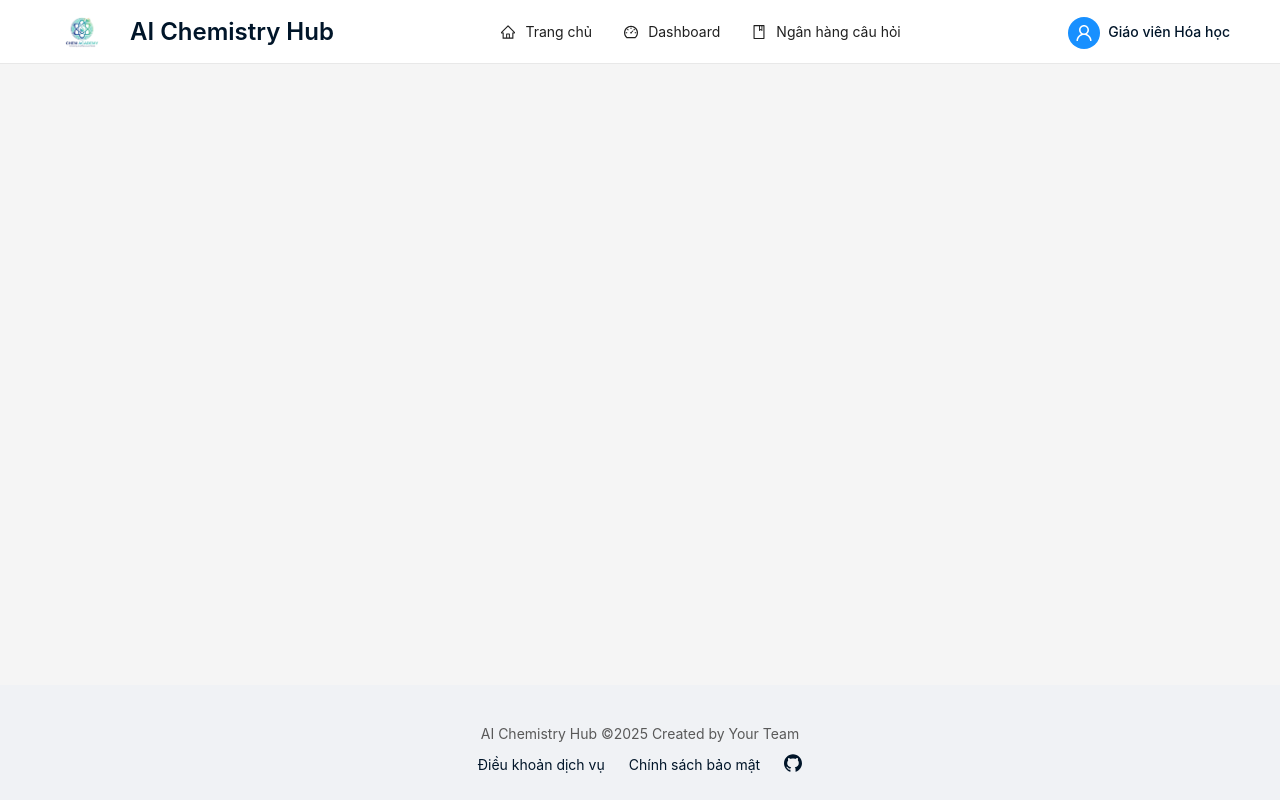
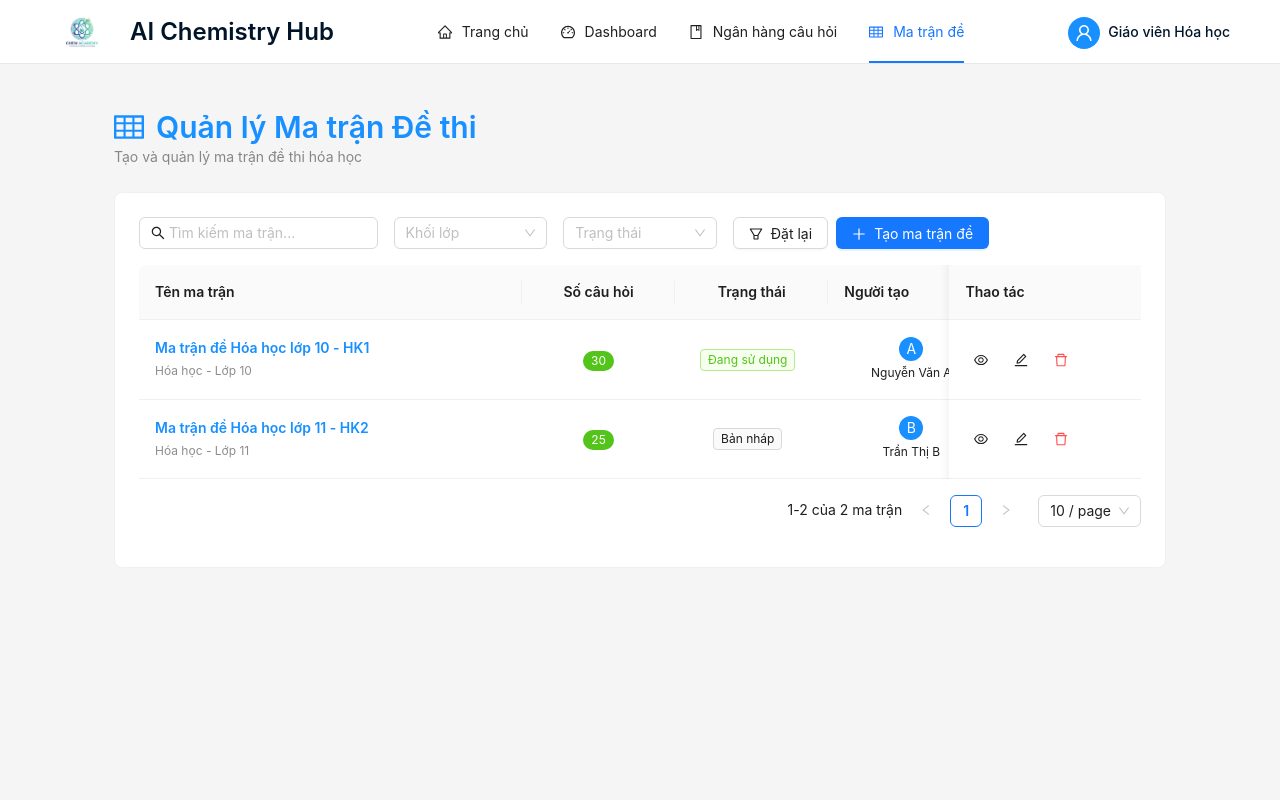
Before and after one commit to bacsiemon/swd392-lesson-plan-exam, a React (Vite) app in the folder web/: page /exam-matrix in a window 1280 px wide. Shown: the top 800 px of the page. Built offline with nearby package versions, Linux system fonts and the light colour scheme.

Commit message:
Create Exam Matrix Page

```diff
--- a/web/src/App.jsx
+++ b/web/src/App.jsx
@@ -3,6 +3,7 @@ import Home from './pages/Home';
 import Login from './pages/LoginPage';
 import TeacherDashboard from './pages/TeacherDashboard';
 import QuestionBankManagement from './pages/QuestionBankManagement';
+import ExamMatrixManagement from './pages/ExamMatrixManagement';
 import Layout from './components/Layout';
 import CreateSlidePage from './pages/CreateSlidePage';
 import CreateLessonPlanPage from './pages/CreateLessonPlanPage';
@@ -17,6 +18,7 @@ function App() {
           <Route path="/login" element={<Login />} />
           <Route path="/dashboard" element={<TeacherDashboard />} />
           <Route path="/question-banks" element={<QuestionBankManagement />} />
+          <Route path="/exam-matrix" element={<ExamMatrixManagement />} />
           <Route path="/" element={<Home />} />
           <Route path="/create-slide" element={<CreateSlidePage />} />
           <Route path="/create-lesson-plan" element={<CreateLessonPlanPage />} />
--- a/web/src/components/Header.jsx
+++ b/web/src/components/Header.jsx
@@ -8,7 +8,8 @@ import {
   UserOutlined,
   DashboardOutlined,
   BookOutlined,
-  HomeOutlined
+  HomeOutlined,
+  TableOutlined
 } from '@ant-design/icons';
 
 const { Header } = Layout;
@@ -75,6 +76,11 @@ const AppHeader = ({ userName = 'Giáo viên Hóa học' }) => {
       key: '/question-banks',
       icon: <BookOutlined />,
       label: 'Ngân hàng câu hỏi'
+    },
+    {
+      key: '/exam-matrix',
+      icon: <TableOutlined />,
+      label: 'Ma trận đề'
     }
   ];
 
--- /dev/null
+++ b/web/src/pages/ExamMatrixManagement.jsx
@@ -0,0 +1,315 @@
+import React, { useState, useEffect } from 'react';
+import {
+  Card,
+  Table,
+  Button,
+  Space,
+  Tag,
+  Modal,
+  message,
+  Row,
+  Col,
+  Select,
+  Input,
+  Tooltip,
+  Typography,
+  Popconfirm,
+  Statistic,
+  Empty,
+  Badge,
+  Avatar
+} from 'antd';
+import {
+  PlusOutlined,
+  EditOutlined,
+  DeleteOutlined,
+  EyeOutlined,
+  TableOutlined,
+  SearchOutlined,
+  FilterOutlined,
+  BarChartOutlined,
+  QuestionCircleOutlined,
+  CheckCircleOutlined,
+  ClockCircleOutlined,
+  ExclamationCircleOutlined
+} from '@ant-design/icons';
+
+const { Title, Text } = Typography;
+const { Option } = Select;
+
+const ExamMatrixManagement = () => {
+  const [loading, setLoading] = useState(false);
+  const [examMatrixes, setExamMatrixes] = useState([]);
+  const [pagination, setPagination] = useState({
+    current: 1,
+    pageSize: 10,
+    total: 0,
+    showSizeChanger: true,
+    showQuickJumper: true,
+    showTotal: (total, range) => `${range[0]}-${range[1]} của ${total} ma trận`
+  });
+
+  // Modal states
+  const [isFormModalVisible, setIsFormModalVisible] = useState(false);
+  const [editingRecord, setEditingRecord] = useState(null);
+
+  // Mock data for demonstration
+  const mockData = [
+    {
+      id: 1,
+      name: 'Ma trận đề Hóa học lớp 10 - HK1',
+      subject: 'Hóa học',
+      gradeLevel: 'Lớp 10',
+      totalQuestions: 30,
+      createdBy: 'Nguyễn Văn A',
+      createdAt: '2024-10-01',
+      status: 'active'
+    },
+    {
+      id: 2,
+      name: 'Ma trận đề Hóa học lớp 11 - HK2',
+      subject: 'Hóa học',
+      gradeLevel: 'Lớp 11',
+      totalQuestions: 25,
+      createdBy: 'Trần Thị B',
+      createdAt: '2024-10-03',
+      status: 'draft'
+    }
+  ];
+
+  useEffect(() => {
+    fetchExamMatrixes();
+  }, []);
+
+  const fetchExamMatrixes = async () => {
+    setLoading(true);
+    try {
+      // Simulate API call
+      setTimeout(() => {
+        setExamMatrixes(mockData);
+        setPagination(prev => ({ ...prev, total: mockData.length }));
+        setLoading(false);
+      }, 1000);
+    } catch (error) {
+      message.error('Có lỗi xảy ra khi tải dữ liệu');
+      setLoading(false);
+    }
+  };
+
+  const handleCreate = () => {
+    setEditingRecord(null);
+    setIsFormModalVisible(true);
+  };
+
+  const handleEdit = (record) => {
+    setEditingRecord(record);
+    setIsFormModalVisible(true);
+  };
+
+  const handleDelete = async (id) => {
+    try {
+      message.success('Xóa ma trận đề thành công');
+      fetchExamMatrixes();
+    } catch (error) {
+      message.error('Có lỗi xảy ra khi xóa');
+    }
+  };
+
+  const handleFormSubmit = () => {
+    message.success(editingRecord ? 'Cập nhật ma trận đề thành công' : 'Tạo ma trận đề thành công');
+    setIsFormModalVisible(false);
+    fetchExamMatrixes();
+  };
+
+  const getStatusTag = (status) => {
+    const statusMap = {
+      active: { color: 'success', text: 'Đang sử dụng' },
+      draft: { color: 'default', text: 'Bản nháp' },
+      archived: { color: 'warning', text: 'Lưu trữ' }
+    };
+
+    const config = statusMap[status] || statusMap.draft;
+    return <Tag color={config.color}>{config.text}</Tag>;
+  };
+
+  const columns = [
+    {
+      title: 'Tên ma trận',
+      dataIndex: 'name',
+      key: 'name',
+      width: 300,
+      render: (name, record) => (
+        <div>
+          <Text strong style={{ color: '#1890ff' }}>{name}</Text>
+          <br />
+          <Text type="secondary" style={{ fontSize: '12px' }}>
+            {record.subject} - {record.gradeLevel}
+          </Text>
+        </div>
+      ),
+    },
+    {
+      title: 'Số câu hỏi',
+      dataIndex: 'totalQuestions',
+      key: 'totalQuestions',
+      width: 120,
+      align: 'center',
+      render: (count) => <Badge count={count} showZero color="#52c41a" />,
+    },
+    {
+      title: 'Trạng thái',
+      dataIndex: 'status',
+      key: 'status',
+      width: 120,
+      align: 'center',
+      render: (status) => getStatusTag(status),
+    },
+    {
+      title: 'Người tạo',
+      dataIndex: 'createdBy',
+      key: 'createdBy',
+      width: 130,
+      render: (name) => (
+        <div style={{ textAlign: 'center' }}>
+          <Avatar size="small" style={{ backgroundColor: '#1890ff' }}>
+            {name.charAt(name.length - 1)}
+          </Avatar>
+          <br />
+          <Text style={{ fontSize: '12px' }}>{name}</Text>
+        </div>
+      ),
+    },
+    {
+      title: 'Ngày tạo',
+      dataIndex: 'createdAt',
+      key: 'createdAt',
+      width: 120,
+      render: (date) => <Text style={{ fontSize: '12px' }}>{date}</Text>,
+    },
+    {
+      title: 'Thao tác',
+      key: 'action',
+      width: 150,
+      fixed: 'right',
+      render: (_, record) => (
+        <Space size="small">
+          <Tooltip title="Xem chi tiết">
+            <Button type="text" icon={<EyeOutlined />} />
+          </Tooltip>
+          <Tooltip title="Chỉnh sửa">
+            <Button
+              type="text"
+              icon={<EditOutlined />}
+              onClick={() => handleEdit(record)}
+            />
+          </Tooltip>
+          <Tooltip title="Xóa">
+            <Popconfirm
+              title="Bạn có chắc chắn muốn xóa ma trận này?"
+              onConfirm={() => handleDelete(record.id)}
+              okText="Có"
+              cancelText="Không"
+            >
+              <Button type="text" danger icon={<DeleteOutlined />} />
+            </Popconfirm>
+          </Tooltip>
+        </Space>
+      ),
+    },
+  ];
+
+  return (
+    <div style={{ padding: '24px', background: '#f5f5f5', minHeight: '100vh' }}>
+      {/* Header */}
+      <div style={{ marginBottom: '24px' }}>
+        <Title level={2} style={{ margin: 0, color: '#1890ff' }}>
+          <TableOutlined style={{ marginRight: '12px' }} />
+          Quản lý Ma trận Đề thi
+        </Title>
+        <Text type="secondary">Tạo và quản lý ma trận đề thi hóa học</Text>
+      </div>
+
+      {/* Main Content Card */}
+      <Card>
+        {/* Filters and Actions */}
+        <Row gutter={[16, 16]} style={{ marginBottom: '16px' }}>
+          <Col xs={24} sm={12} md={8} lg={6}>
+            <Input
+              placeholder="Tìm kiếm ma trận..."
+              prefix={<SearchOutlined />}
+              allowClear
+            />
+          </Col>
+          <Col xs={12} sm={8} md={6} lg={4}>
+            <Select placeholder="Khối lớp" allowClear style={{ width: '100%' }}>
+              <Option value="10">Lớp 10</Option>
+              <Option value="11">Lớp 11</Option>
+              <Option value="12">Lớp 12</Option>
+            </Select>
+          </Col>
+          <Col xs={12} sm={8} md={6} lg={4}>
+            <Select placeholder="Trạng thái" allowClear style={{ width: '100%' }}>
+              <Option value="active">Đang sử dụng</Option>
+              <Option value="draft">Bản nháp</Option>
+              <Option value="archived">Lưu trữ</Option>
+            </Select>
+          </Col>
+          <Col xs={24} sm={12} md={8} lg={6}>
+            <Space>
+              <Button icon={<FilterOutlined />}>Đặt lại</Button>
+              <Button
+                type="primary"
+                icon={<PlusOutlined />}
+                onClick={handleCreate}
+              >
+                Tạo ma trận đề
+              </Button>
+            </Space>
+          </Col>
+        </Row>
+
+        {/* Table */}
+        <Table
+          columns={columns}
+          dataSource={examMatrixes}
+          rowKey="id"
+          loading={loading}
+          pagination={pagination}
+          scroll={{ x: 1200 }}
+          locale={{
+            emptyText: (
+              <Empty
+                image={Empty.PRESENTED_IMAGE_SIMPLE}
+                description="Chưa có ma trận đề nào"
+              />
+            ),
+          }}
+        />
+      </Card>
+
+      {/* Form Modal */}
+      <Modal
+        title={editingRecord ? 'Chỉnh sửa ma trận đề' : 'Tạo ma trận đề mới'}
+        open={isFormModalVisible}
+        onCancel={() => setIsFormModalVisible(false)}
+        footer={null}
+        width={800}
+        destroyOnClose
+      >
+        <div style={{ padding: '20px 0' }}>
+          <Text>Form tạo ma trận đề sẽ được implement ở đây</Text>
+          <br />
+          <Button
+            type="primary"
+            onClick={handleFormSubmit}
+            style={{ marginTop: '16px' }}
+          >
+            {editingRecord ? 'Cập nhật' : 'Tạo mới'}
+          </Button>
+        </div>
+      </Modal>
+    </div>
+  );
+};
+
+export default ExamMatrixManagement;
```
